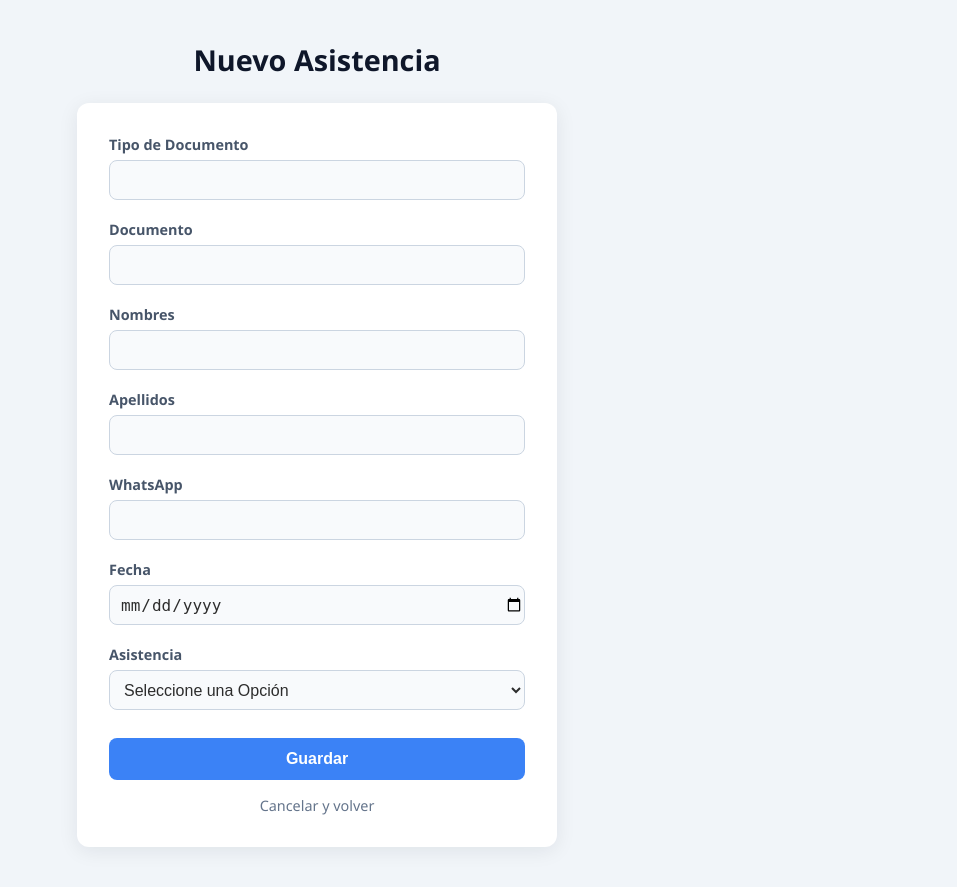
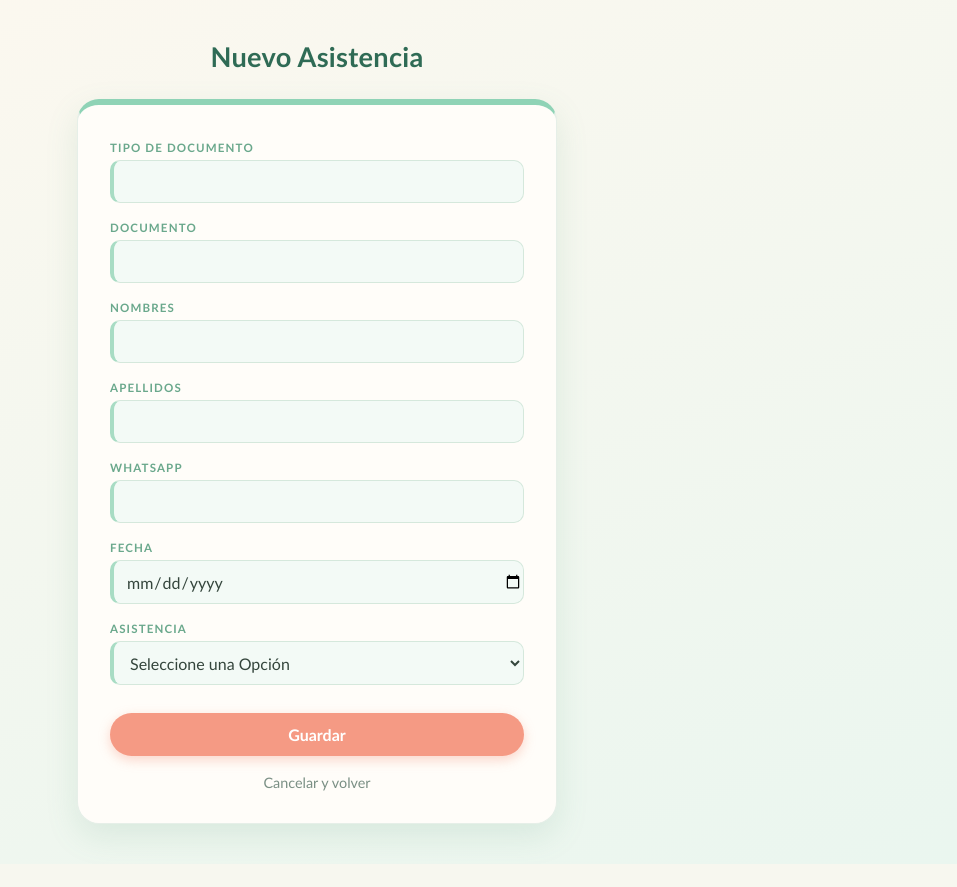
Before and after one commit to sam3246/asistencia_crud, a Django app: page /asistencia/crear/ in a window 1280 px wide. Shown: the whole page, without its empty margins (323-1280 px from the left). After the commit the page ends 864 px from the top, so only its background shows below. Run offline with Django 5.2, Linux system fonts and the light colour scheme.

Commit message:
actualizacion de estilos

```diff
--- a/asistencia/templates/formulario.html
+++ b/asistencia/templates/formulario.html
@@ -10,9 +10,9 @@
     }
 
     body {
-        font-family: "Segoe UI", system-ui, -apple-system, sans-serif;
-        background: #f1f5f9;
-        color: #1e293b;
+        font-family: "Trebuchet MS", "Segoe UI", system-ui, sans-serif;
+        background: linear-gradient(160deg, #fdf8ef 0%, #eaf6ef 100%);
+        color: #3d4a43;
         margin: 0;
         padding: 40px 16px;
         min-height: 100vh;
@@ -20,101 +20,123 @@
 
     h1 {
         text-align: center;
-        font-size: 1.8rem;
-        margin: 0 0 24px;
-        color: #0f172a;
+        font-size: 1.7rem;
+        font-weight: 700;
+        margin: 0 0 26px;
+        color: #2f6b55;
+        letter-spacing: 0.01em;
     }
 
     form {
         max-width: 480px;
         margin: 0 auto;
-        background: #ffffff;
-        padding: 32px;
-        border-radius: 12px;
-        box-shadow: 0 4px 20px rgba(15, 23, 42, 0.08);
+        background: #fffdf9;
+        padding: 36px 32px 32px;
+        border-radius: 22px;
+        border: 1px solid #e6efe8;
+        border-top: 6px solid #8fd3b6;
+        box-shadow: 0 12px 32px rgba(94, 160, 130, 0.15);
     }
 
     .form-group {
-        margin-bottom: 20px;
+        margin-bottom: 18px;
     }
 
     .fecha {
         width: 100%;
-        height: 40px;
-        border-radius: 8px;
-        border: 1px solid #cbd5e1;
-        color: #2d2d2d;
-        background: #f8fafc;
-        padding-left: 10px;
+        height: 44px;
+        border-radius: 10px;
+        border: 1px solid #d5e8dc;
+        border-left: 4px solid #a8dcc4;
+        color: #34453c;
+        background: #f3faf6;
+        padding-left: 12px;
+        font-family: inherit;
         font-size: 1rem;
+        cursor: pointer;
+        transition: border-color 0.2s, box-shadow 0.2s, background 0.2s;
+    }
+
+    .fecha:focus {
+        outline: none;
+        background: #ffffff;
+        border-color: #8fd3b6;
+        box-shadow: 0 0 0 3px rgba(143, 211, 182, 0.35);
     }
 
     label {
         display: block;
         margin-bottom: 6px;
-        font-size: 0.9rem;
-        font-weight: 600;
-        color: #475569;
+        font-size: 0.72rem;
+        font-weight: 700;
+        letter-spacing: 0.1em;
+        text-transform: uppercase;
+        color: #6aa88c;
     }
 
     input[type="text"] {
         width: 100%;
-        padding: 10px 14px;
+        padding: 11px 14px;
+        font-family: inherit;
         font-size: 1rem;
-        color: #1e293b;
-        background: #f8fafc;
-        border: 1px solid #cbd5e1;
-        border-radius: 8px;
+        color: #34453c;
+        background: #f3faf6;
+        border: 1px solid #d5e8dc;
+        border-left: 4px solid #a8dcc4;
+        border-radius: 10px;
         transition: border-color 0.2s, box-shadow 0.2s, background 0.2s;
     }
 
     input[type="text"]:focus {
         outline: none;
         background: #ffffff;
-        border-color: #3b82f6;
-        box-shadow: 0 0 0 3px rgba(59, 130, 246, 0.2);
+        border-color: #8fd3b6;
+        box-shadow: 0 0 0 3px rgba(143, 211, 182, 0.35);
     }
 
     .btn-submit {
         width: 100%;
         padding: 12px;
-        margin-top: 8px;
+        margin-top: 10px;
+        font-family: inherit;
         font-size: 1rem;
-        font-weight: 600;
+        font-weight: 700;
         color: #ffffff;
-        background: #3b82f6;
+        background: #f59a84;
         border: none;
-        border-radius: 8px;
+        border-radius: 999px;
         cursor: pointer;
-        transition: background 0.2s, transform 0.1s;
+        box-shadow: 0 4px 12px rgba(245, 154, 132, 0.4);
+        transition: background 0.2s, transform 0.1s, box-shadow 0.2s;
     }
 
     .btn-submit:hover {
-        background: #2563eb;
+        background: #ee8068;
+        box-shadow: 0 6px 16px rgba(238, 128, 104, 0.45);
     }
 
     .btn-submit:active {
-        transform: scale(0.98);
+        transform: scale(0.97);
     }
 
     .back-link {
         display: block;
-        margin-top: 16px;
+        margin-top: 18px;
         text-align: center;
         font-size: 0.9rem;
-        color: #64748b;
+        color: #7a8f84;
         text-decoration: none;
         transition: color 0.2s;
     }
 
     .back-link:hover {
-        color: #1e293b;
+        color: #2f6b55;
         text-decoration: underline;
     }
 
     @media (max-width: 520px) {
         form {
-            padding: 24px 18px;
+            padding: 28px 18px 24px;
         }
     }
 </style>
```
Also changed, not shown: asistencia/templates/detalle.html (+38 -30 lines), asistencia/templates/lista.html (+61 -41 lines).
